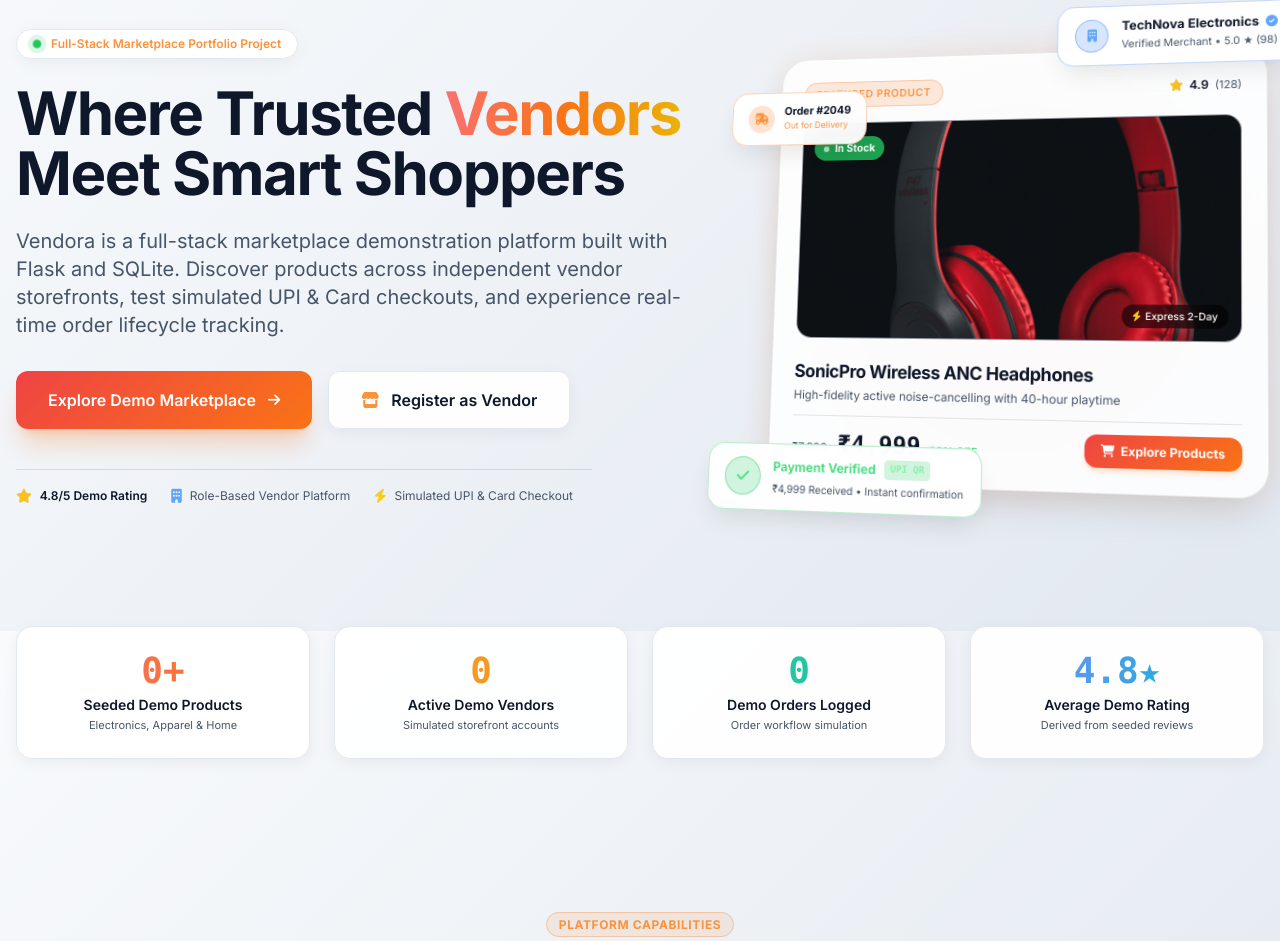
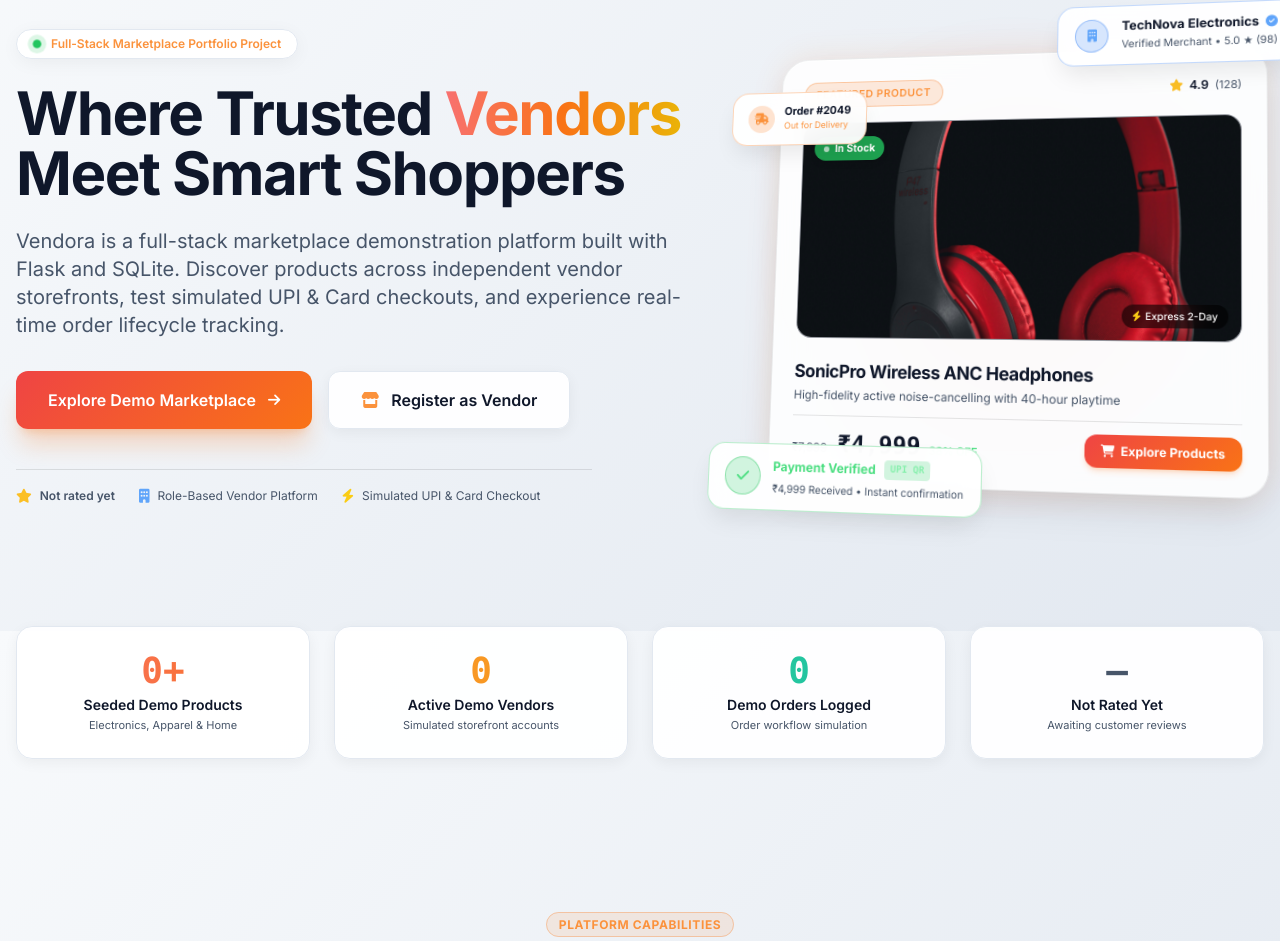
Before and after one commit to Pavanrajn111/Vendora, a Flask app: page / in a window 1280 px wide; the page is wider, and only the part inside the window is pictured. Shown: the part 169-1110 px from the top of that part. Run offline with Flask 3, Linux system fonts and the light colour scheme; data that the repository does not hold is empty; some libraries are stand-ins or nearby versions.

Commit message:
fix(rating): eliminate hardcoded rating fallback, display honest empty state, and add regression test

```diff
--- a/app.py
+++ b/app.py
@@ -739,7 +739,7 @@ def index():
     product_count = 0
     vendor_count = 0
     order_count = 0
-    avg_rating = 4.8
+    avg_rating = None
     try:
         p_row = conn.execute("SELECT COUNT(*) FROM products").fetchone()
         if p_row:
@@ -750,8 +750,8 @@ def index():
         o_row = conn.execute("SELECT COUNT(*) FROM orders").fetchone()
         if o_row:
             order_count = o_row[0]
-        r_row = conn.execute("SELECT ROUND(AVG(rating), 1) FROM reviews").fetchone()
-        if r_row and r_row[0]:
+        r_row = conn.execute("SELECT ROUND(AVG(CAST(rating AS FLOAT)), 1) FROM reviews").fetchone()
+        if r_row and r_row[0] is not None:
             avg_rating = r_row[0]
     except Exception:
         pass
--- a/templates/index.html
+++ b/templates/index.html
@@ -100,7 +100,11 @@
                     <div class="flex text-amber-400 text-sm">
                         <i class="fa-solid fa-star"></i>
                     </div>
-                    <span class="font-semibold text-main">{{ avg_rating }}/5 Demo Rating</span>
+                    {% if avg_rating %}
+                        <span class="font-semibold text-main">{{ avg_rating }}/5 Demo Rating</span>
+                    {% else %}
+                        <span class="font-semibold text-muted">Not rated yet</span>
+                    {% endif %}
                 </div>
                 <div class="flex items-center gap-2">
                     <i class="fa-solid fa-building text-blue-400 text-sm"></i>
@@ -268,9 +272,15 @@
         </div>
 
         <div class="glass-card p-6 rounded-2xl text-center border border-glass">
-            <p class="text-3xl sm:text-4xl font-black text-transparent bg-clip-text bg-gradient-to-r from-indigo-400 to-cyan-500 font-mono mb-1">{{ avg_rating }}★</p>
-            <p class="text-xs sm:text-sm font-semibold text-main">Average Demo Rating</p>
-            <p class="text-[11px] text-muted mt-0.5">Derived from seeded reviews</p>
+            {% if avg_rating %}
+                <p class="text-3xl sm:text-4xl font-black text-transparent bg-clip-text bg-gradient-to-r from-indigo-400 to-cyan-500 font-mono mb-1">{{ avg_rating }}★</p>
+                <p class="text-xs sm:text-sm font-semibold text-main">Average Demo Rating</p>
+                <p class="text-[11px] text-muted mt-0.5">Derived from seeded reviews</p>
+            {% else %}
+                <p class="text-3xl sm:text-4xl font-black text-muted font-mono mb-1">—</p>
+                <p class="text-xs sm:text-sm font-semibold text-main">Not Rated Yet</p>
+                <p class="text-[11px] text-muted mt-0.5">Awaiting customer reviews</p>
+            {% endif %}
         </div>
 
     </div>
```
Also changed, not shown: tests/test_vendora.py (+38 -0 lines).
